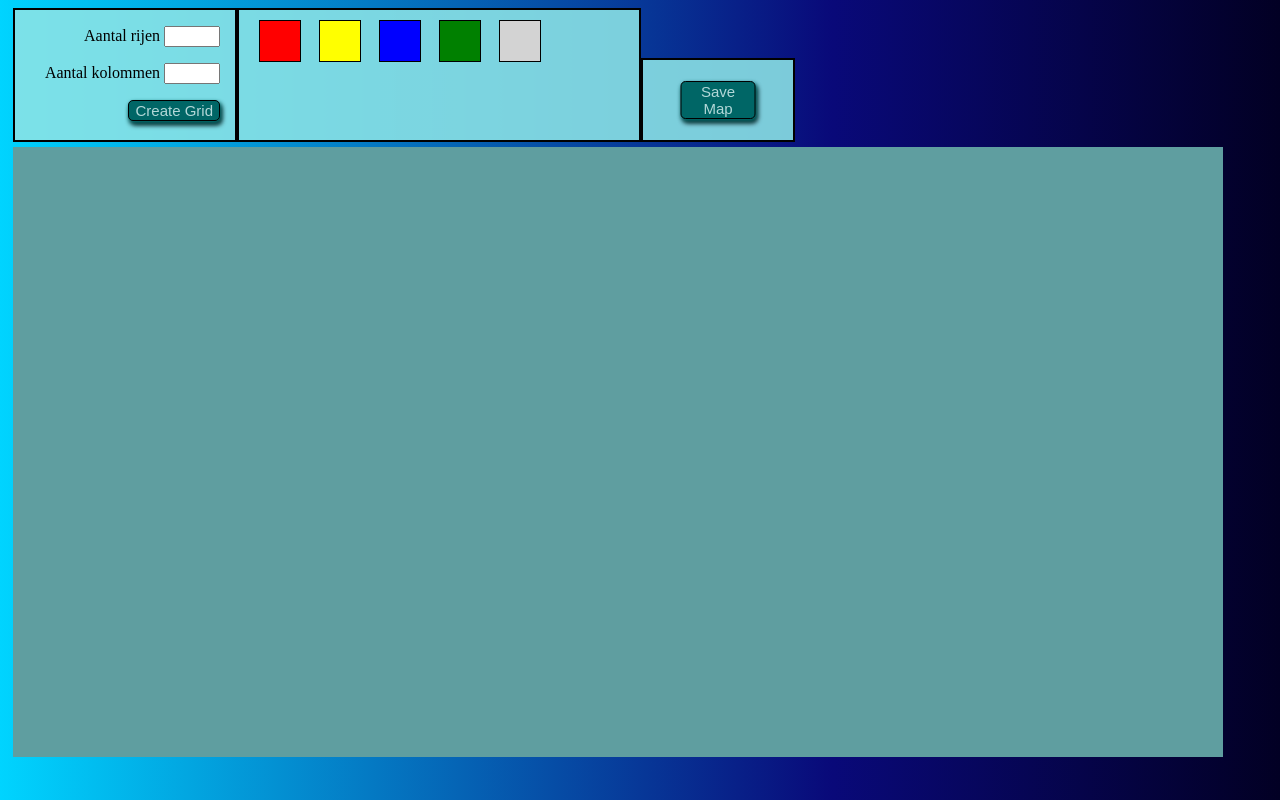
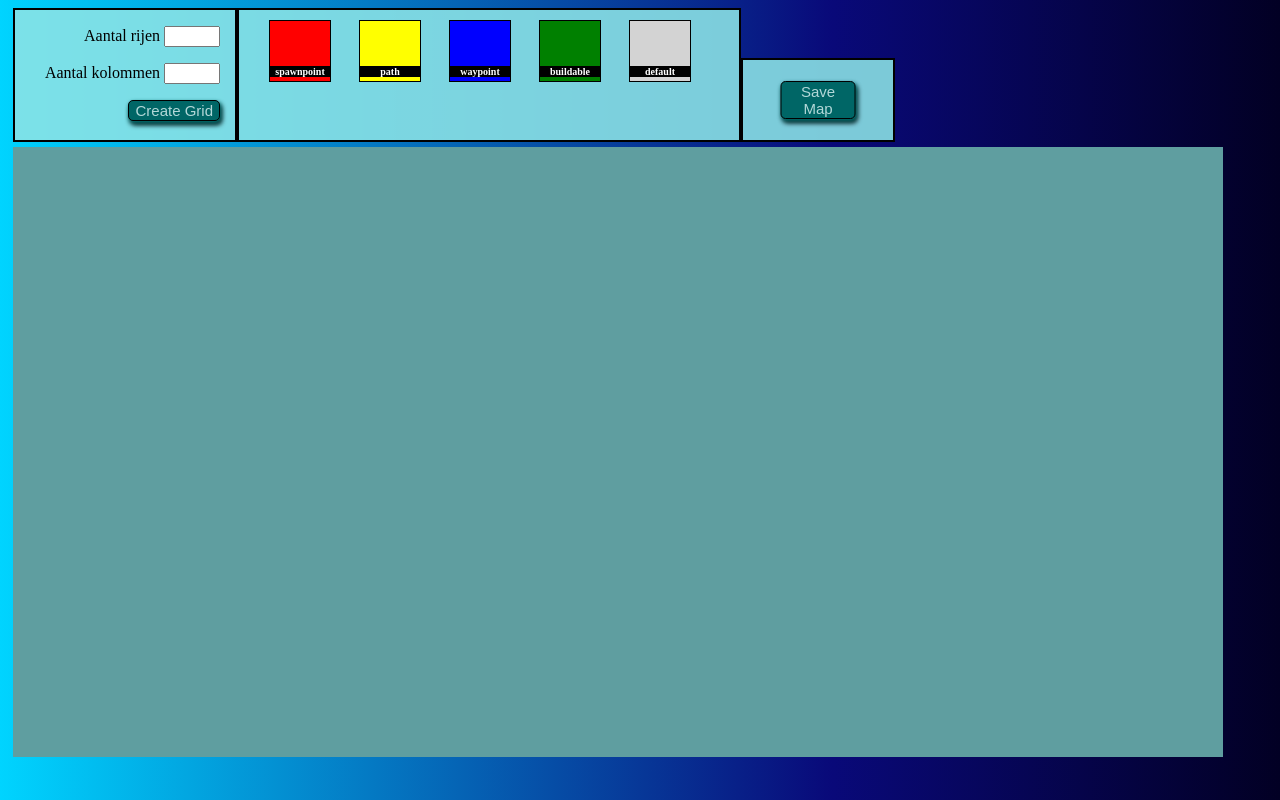
Before and after one commit to JTReerink/Grid-maker, a plain HTML site: page index.html in a window 1280 px wide. Drawn offline with Linux system fonts and the light colour scheme.

Commit message:
selectorTitles toegevoegd

```diff
--- a/script.js
+++ b/script.js
@@ -71,14 +71,33 @@ function addTileSelector(name, color){
 
     let tileSelector = document.createElement("div");
     //alle informatie wat er mee gegeven moet worden aan het element
-    let size = 40;
-    let margin = 20;
+    let size = 60;
+    let margin = 30;
     tileSelector.id = name;
     tileSelector.className = 'selector';
     tileSelector.style.width = size + "px";
     tileSelector.style.height = size + "px";
     tileSelector.style.backgroundColor = color;
     tileSelector.style.left = selectorHolder.children.length * (size + margin) + margin + "px";
+
+    let selectorTitle = document.createElement("p");
+    selectorTitle.innerHTML = name;
+    selectorTitle.id = "selectorTitle";
+    selectorTitle.style.color = "white";
+    selectorTitle.style.fontSize = "10px";
+    selectorTitle.style.fontWeight = "bold";
+    selectorTitle.style.textAlign = "center";
+    selectorTitle.style.marginLeft = "0px";
+    selectorTitle.style.marginTop = "45px";
+    selectorTitle.style.backgroundColor = "black";
+
+    tileSelector.appendChild(selectorTitle);
+    /*
+    tileSelector.innerHTML = name;
+    tileSelector.style.fontSize = "10px";
+    tileSelector.style.fontWeight = "bold";
+    tileSelector.style.textAlign = "center";
+    */
 
     //Het balkje 'selectorholder' neemt het net gemaakte element als child
     selectorHolder.appendChild(tileSelector);
@@ -92,7 +111,7 @@ function clickSelectors(){
     if(selectorHolder.children.length > 0){
 
         selectorHolder.addEventListener("click", (e) =>{
-            if(e.target.id != "mapPalette"){
+            if(e.target.id != "mapPalette" && e.target.id != "selectorTitle"){
 
                 //ActiveSelector vernaderen naar de zojuist geklikte
                 activeSelector = e.target.id;
--- a/styles.css
+++ b/styles.css
@@ -19,7 +19,7 @@ background: linear-gradient(270deg, rgba(2,0,36,1) 0%, rgba(9,9,121,1) 35%, rgba
 .bovenBalkMid{
     position: static;
     background-color: rgba(140, 228, 231, 0.884);
-    width: 400px;
+    width: 500px;
     height: 130px;
     border: 2px solid black;
 }
@@ -39,7 +39,7 @@ background: linear-gradient(270deg, rgba(2,0,36,1) 0%, rgba(9,9,121,1) 35%, rgba
     top: 50%;
     left: 50%;
     -ms-transform: translate(-50%, -50%);
-  transform: translate(-50%, -50%);
+    transform: translate(-50%, -50%);
 }
 
 .right {
```
